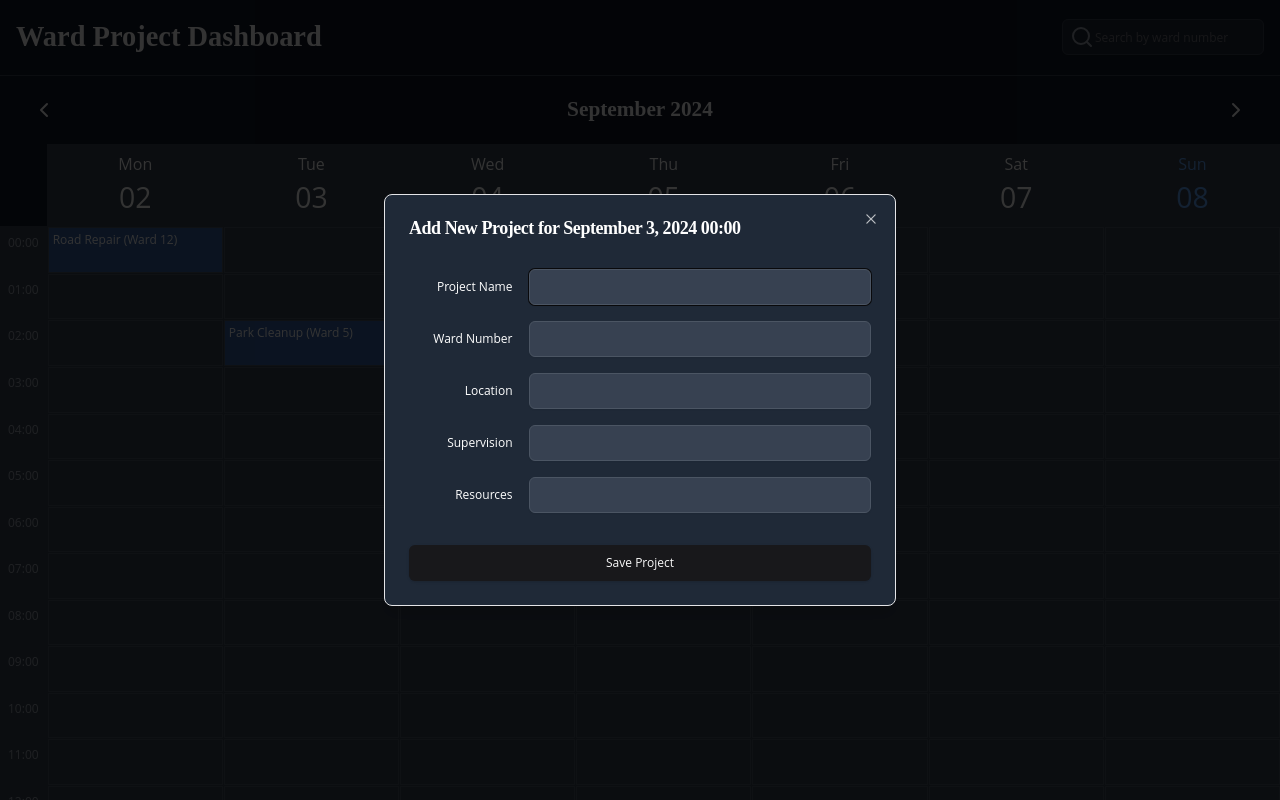
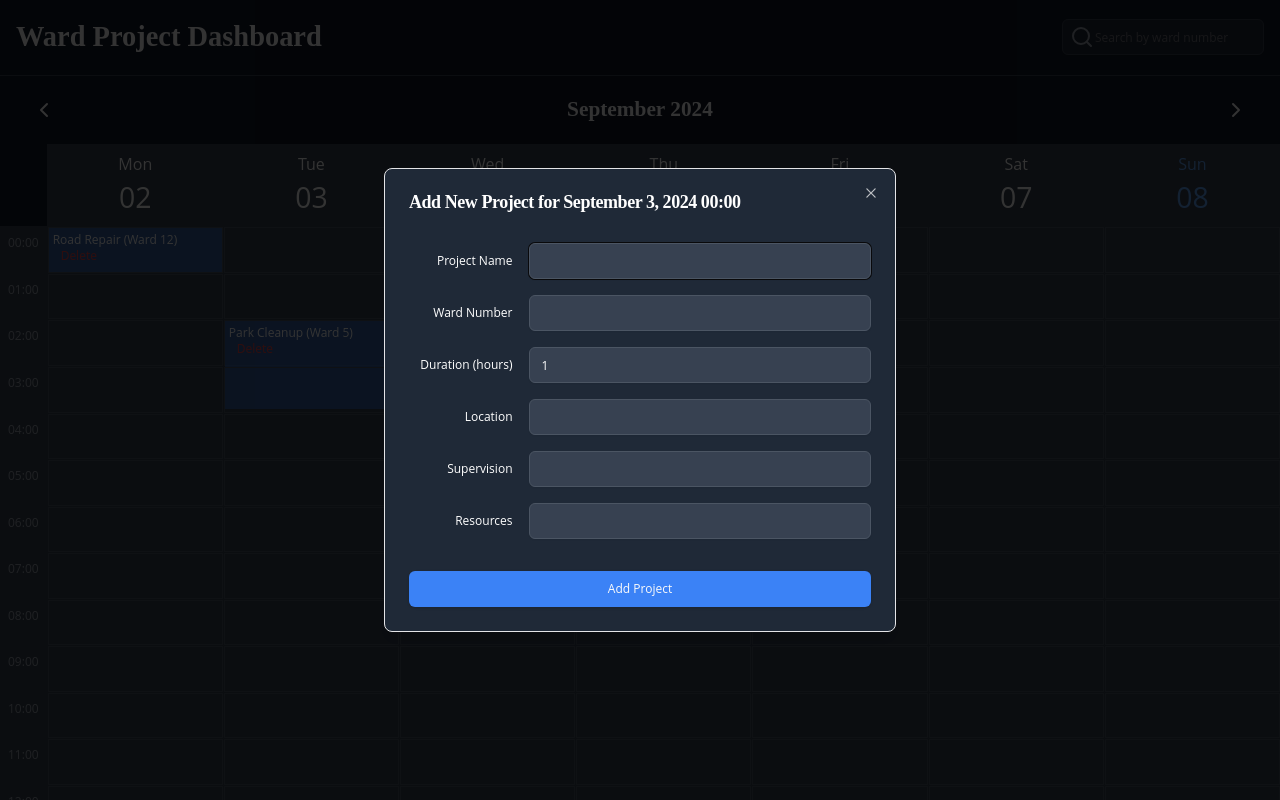
Before and after one commit to Prayas-35/Coordina, a Next.js app in the folder main/: page /dashboard in a window 1280 px wide. Both pictures are taken after a click on the element 311 px from the left and 250 px from the top of the page. Built offline with nearby package versions, Linux system fonts and the light colour scheme.

Commit message:
added duration in dashboard

```diff
--- a/main/app/dashboard/page.js
+++ b/main/app/dashboard/page.js
@@ -1,78 +1,63 @@
+// Source:
 "use client";
 
-import React, { useState } from 'react'
-import { format, addDays, startOfWeek, addWeeks, subWeeks, isSameDay } from 'date-fns'
-import { ChevronLeft, ChevronRight, Search } from 'lucide-react'
-import { Button } from "@/components/ui/button"
-import { Dialog, DialogContent, DialogHeader, DialogTitle } from "@/components/ui/dialog"
-import { Input } from "@/components/ui/input"
-import { Label } from "@/components/ui/label"
+import React, { useState } from 'react';
+import { format, addDays, startOfWeek, addWeeks, subWeeks, isSameDay } from 'date-fns';
+import { ChevronLeft, ChevronRight, Search } from 'lucide-react';
+import { Button } from "@/components/ui/button";
+import { Dialog, DialogContent, DialogHeader, DialogTitle } from "@/components/ui/dialog";
+import { Input } from "@/components/ui/input";
+import { Label } from "@/components/ui/label";
 
 const WardProjectDashboard = () => {
-  const [currentDate, setCurrentDate] = useState(new Date())
+  const [currentDate, setCurrentDate] = useState(new Date());
   const [projects, setProjects] = useState([
-    // Demo data
-    { id: '1', name: 'Road Repair', wardNumber: '12', date: new Date(2024, 8, 2, 0, 0), time: '00:00', location: 'Main Street', supervision: 'Mr. A', resources: 'Equipment' },
-    { id: '2', name: 'Park Cleanup', wardNumber: '5', date: new Date(2024, 8, 3, 2, 0), time: '02:00', location: 'Central Park', supervision: 'Mr. B', resources: 'Volunteers' },
-    { id: '3', name: 'Bridge Maintenance', wardNumber: '7', date: new Date(2024, 8, 4, 3, 0), time: '03:00', location: 'River Road', supervision: 'Mr. C', resources: 'Tools' }
-  ])
-  const [selectedDateTime, setSelectedDateTime] = useState(null)
-  const [isDialogOpen, setIsDialogOpen] = useState(false)
-  const [searchTerm, setSearchTerm] = useState('')
+    { id: '1', name: 'Road Repair', wardNumber: '12', date: new Date(2024, 8, 2, 0, 0), time: '00:00', duration: 1, location: 'Main Street', supervision: 'Mr. A', resources: 'Equipment' },
+    { id: '2', name: 'Park Cleanup', wardNumber: '5', date: new Date(2024, 8, 3, 2, 0), time: '02:00', duration: 2, location: 'Central Park', supervision: 'Mr. B', resources: 'Volunteers' },
+    { id: '3', name: 'Bridge Maintenance', wardNumber: '7', date: new Date(2024, 8, 4, 3, 0), time: '03:00', duration: 1, location: 'River Road', supervision: 'Mr. C', resources: 'Tools' },
+  ]);
+  const [selectedDateTime, setSelectedDateTime] = useState(null);
+  const [isDialogOpen, setIsDialogOpen] = useState(false);
+  const [searchTerm, setSearchTerm] = useState('');
   const [newProject, setNewProject] = useState({
-    name: '',
-    wardNumber: '',
-    date: new Date(),
-    time: '',
-    location: '',
-    supervision: '',
-    resources: ''
-  })
+    name: '', wardNumber: '', date: new Date(), time: '', duration: 1, location: '', supervision: '', resources: ''
+  });
 
-  const weekStart = startOfWeek(currentDate, { weekStartsOn: 1 })
-  const weekDays = Array.from({ length: 7 }, (_, i) => addDays(weekStart, i))
-  const timeSlots = Array.from({ length: 24 }, (_, i) => `${i.toString().padStart(2, '0')}:00`)
+  const weekStart = startOfWeek(currentDate, { weekStartsOn: 1 });
+  const weekDays = Array.from({ length: 7 }, (_, i) => addDays(weekStart, i));
+  const timeSlots = Array.from({ length: 24 }, (_, i) => `${i.toString().padStart(2, '0')}:00`);
 
-  const handlePrevWeek = () => setCurrentDate(subWeeks(currentDate, 1))
-  const handleNextWeek = () => setCurrentDate(addWeeks(currentDate, 1))
+  const handlePrevWeek = () => setCurrentDate(subWeeks(currentDate, 1));
+  const handleNextWeek = () => setCurrentDate(addWeeks(currentDate, 1));
 
   const handleDateTimeClick = (date, time) => {
-    const dateTime = new Date(date)
-    dateTime.setHours(parseInt(time.split(':')[0]), 0, 0, 0)
-    setSelectedDateTime(dateTime)
-    setNewProject(prev => ({ ...prev, date: dateTime, time }))
-    setIsDialogOpen(true)
-  }
+    const dateTime = new Date(date);
+    dateTime.setHours(parseInt(time.split(':')[0]), 0, 0, 0);
+    setSelectedDateTime(dateTime);
+    setNewProject(prev => ({ ...prev, date: dateTime, time }));
+    setIsDialogOpen(true);
+  };
 
   const handleAddProject = () => {
     if (newProject.name && newProject.wardNumber && newProject.date) {
-      const projectWithId = {
-        ...newProject,
-        id: Math.random().toString(36).substr(2, 9)
-      }
-      setProjects([...projects, projectWithId])
+      const projectWithId = { ...newProject, id: Math.random().toString(36).substr(2, 9) };
+      setProjects([...projects, projectWithId]);
       setNewProject({
-        name: '',
-        wardNumber: '',
-        date: new Date(),
-        time: '',
-        location: '',
-        supervision: '',
-        resources: ''
-      })
-      setIsDialogOpen(false)
+        name: '', wardNumber: '', date: new Date(), time: '', duration: 1, location: '', supervision: '', resources: ''
+      });
+      setIsDialogOpen(false);
     }
-  }
+  };
 
-  const filteredProjects = searchTerm
-    ? projects.filter(p => p.wardNumber.includes(searchTerm))
-    : projects
+  const handleDeleteProject = (id) => {
+    setProjects(projects.filter((project) => project.id !== id));
+  };
+
+  const filteredProjects = searchTerm ? projects.filter(p => p.wardNumber.includes(searchTerm)) : projects;
 
   const getProjectsForDateTime = (date, time) => {
-    return filteredProjects.filter(p =>
-      isSameDay(p.date, date) && p.time === time
-    )
-  }
+    return filteredProjects.filter(p => isSameDay(p.date, date) && p.time === time);
+  };
 
   return (
     <div className="flex flex-col h-screen bg-gray-900 text-white">
@@ -91,11 +76,13 @@ const WardProjectDashboard = () => {
           </div>
         </div>
       </header>
+
       <div className="flex items-center justify-between p-4">
         <Button variant="ghost" onClick={handlePrevWeek}><ChevronLeft /></Button>
         <h2 className="text-xl">{format(currentDate, 'MMMM yyyy')}</h2>
         <Button variant="ghost" onClick={handleNextWeek}><ChevronRight /></Button>
       </div>
+
       <div className="flex-1 overflow-auto">
         <div className="grid grid-cols-[auto_repeat(7,1fr)] grid-rows-[auto_repeat(24,1fr)] gap-px bg-gray-700 h-[150vh]">
           <div className="bg-gray-900"></div>
@@ -105,39 +92,44 @@ const WardProjectDashboard = () => {
               <div className="text-2xl">{format(day, 'dd')}</div>
             </div>
           ))}
+
           {timeSlots.map((time, timeIndex) => (
             <React.Fragment key={time}>
               <div className="p-2 text-right text-xs text-gray-400">{time}</div>
               {weekDays.map((day, dayIndex) => {
-                const dayTimeProjects = getProjectsForDateTime(day, time)
+                const projectsForSlot = getProjectsForDateTime(day, time);
                 return (
-                  <div
-                    key={`${dayIndex}-${timeIndex}`}
-                    className="border border-gray-600 relative hover:bg-gray-800"
-                    onClick={() => handleDateTimeClick(day, time)}
-                  >
-                    {dayTimeProjects.map((project, index) => (
+                  <div key={`${dayIndex}-${timeIndex}`} className="border border-gray-600 relative hover:bg-gray-800" onClick={() => handleDateTimeClick(day, time)}>
+                    {projectsForSlot.map((project) => (
                       <div
                         key={project.id}
-                        className="absolute inset-0 bg-blue-500 bg-opacity-50 p-1 text-xs overflow-hidden"
-                        style={{ top: `${(index * 20)}%`, height: '100%' }}
+                        className="bg-blue-500 bg-opacity-50 p-1 text-xs overflow-hidden"
+                        style={{ height: `${project.duration * 100}%`, minHeight: '100%' }} // Duration-based flexing
                       >
                         {project.name} (Ward {project.wardNumber})
+                        <button
+                          onClick={(e) => {
+                            e.stopPropagation();
+                            handleDeleteProject(project.id);
+                          }}
+                          className="ml-2 text-red-500"
+                        >
+                          Delete
+                        </button>
                       </div>
                     ))}
                   </div>
-                )
+                );
               })}
             </React.Fragment>
           ))}
         </div>
       </div>
+
       <Dialog open={isDialogOpen} onOpenChange={setIsDialogOpen}>
         <DialogContent className="bg-gray-800 text-white">
           <DialogHeader>
-            <DialogTitle>
-              Add New Project for {selectedDateTime && format(selectedDateTime, 'MMMM d, yyyy HH:mm')}
-            </DialogTitle>
+            <DialogTitle>Add New Project for {selectedDateTime && format(selectedDateTime, 'MMMM d, yyyy HH:mm')}</DialogTitle>
           </DialogHeader>
           <div className="grid gap-4 py-4">
             <div className="grid grid-cols-4 items-center gap-4">
@@ -155,6 +147,16 @@ const WardProjectDashboard = () => {
                 id="wardNumber"
                 value={newProject.wardNumber}
                 onChange={(e) => setNewProject(prev => ({ ...prev, wardNumber: e.target.value }))}
+                className="col-span-3 bg-gray-700 border-gray-600"
+              />
+            </div>
+            <div className="grid grid-cols-4 items-center gap-4">
+              <Label htmlFor="duration" className="text-right">Duration (hours)</Label>
+              <Input
+                id="duration"
+                type="number"
+                value={newProject.duration}
+                onChange={(e) => setNewProject(prev => ({ ...prev, duration: e.target.value }))}
                 className="col-span-3 bg-gray-700 border-gray-600"
               />
             </div>
@@ -186,11 +188,11 @@ const WardProjectDashboard = () => {
               />
             </div>
           </div>
-          <Button onClick={handleAddProject}>Save Project</Button>
+          <Button className="w-full bg-blue-500 hover:bg-blue-600" onClick={handleAddProject}>Add Project</Button>
         </DialogContent>
       </Dialog>
     </div>
-  )
-}
+  );
+};
 
-export default WardProjectDashboard
+export default WardProjectDashboard;
```
